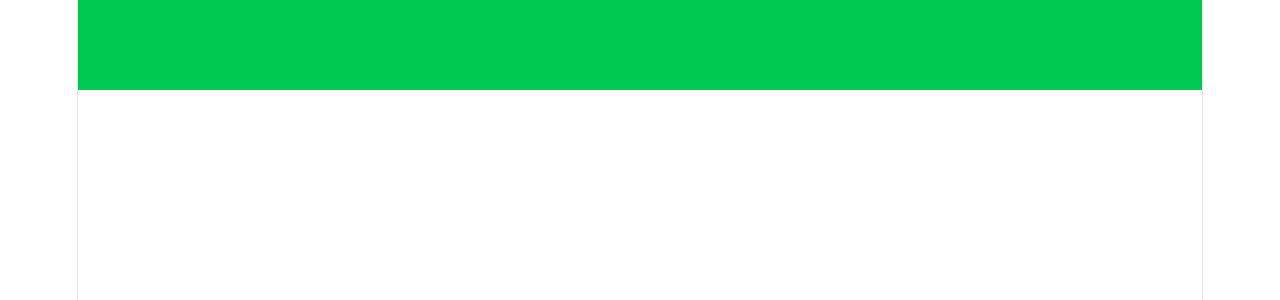
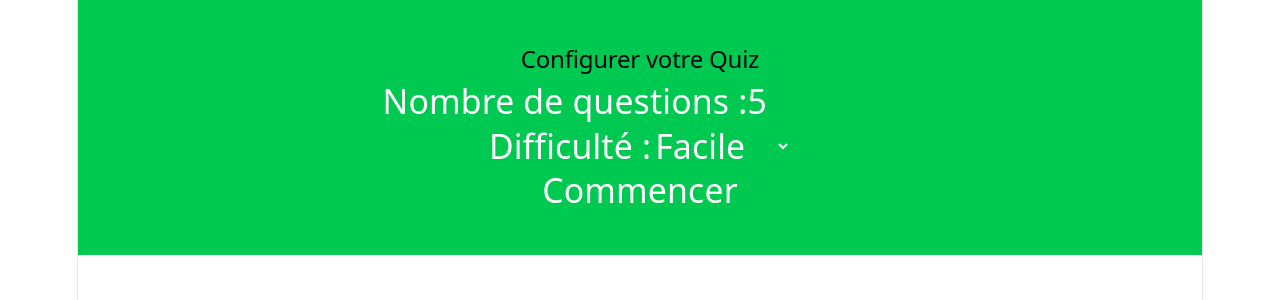
Before and after one commit to fadaldrame97-sys/SportQuiz-Master-Le-D-fi-des-Athl-tes, a React (Vite) app: page / in a window 1280 px wide. Shown: the top 300 px of the page. Built offline with nearby package versions, Linux system fonts and the light colour scheme.

Commit message:
formulaire que lutilisateur choisit

```diff
--- a/src/App.jsx
+++ b/src/App.jsx
@@ -3,13 +3,16 @@ import reactLogo from './assets/react.svg'
 import viteLogo from './assets/vite.svg'
 import heroImg from './assets/hero.png'
 import './App.css'
+import QuizSetupForm from "./composants/setup/quizSetupForm";
 
+const startQuiz = (config) => {
+  console.log("Config choisie :", config);
+};
 function App() {
-  return (
+   return (
     <div className="bg-green-500 text-white p-10 text-3xl">
-
+      <QuizSetupForm onStart={startQuiz} />
     </div>
   );
 }
-
 export default App;
--- a/src/composants/setup/questionCountSelector.jsx
+++ b/src/composants/setup/questionCountSelector.jsx
@@ -0,0 +1,14 @@
+export default function QuestionCountSelector({ value, onChange }) {
+  return (
+    <div>
+      <label>Nombre de questions :</label>
+      <input
+        type="number"
+        min="1"
+        max="20"
+        value={value}
+        onChange={(e) => onChange(Number(e.target.value))}
+      />
+    </div>
+  );
+}
--- a/src/composants/setup/quizSetupForm.jsx
+++ b/src/composants/setup/quizSetupForm.jsx
@@ -0,0 +1,36 @@
+import { useState } from "react";
+import QuestionCountSelector from "./questionCountSelector";
+import Selector from "./selector";
+import StartButton from "./startButton";
+
+export default function QuizSetupForm({ onStart }) {
+  const [questionCount, setQuestionCount] = useState(5);
+  const [difficulty, setDifficulty] = useState("easy");
+
+  const handleStart = (e) => {
+    e.preventDefault();
+
+    onStart({
+      amount: questionCount,
+      difficulty: difficulty,
+    });
+  };
+
+  return (
+    <form onSubmit={handleStart}>
+      <h2>Configurer votre Quiz</h2>
+
+      <QuestionCountSelector
+        value={questionCount}
+        onChange={setQuestionCount}
+      />
+
+      <Selector
+        value={difficulty}
+        onChange={setDifficulty}
+      />
+
+      <StartButton />
+    </form>
+  );
+}
--- a/src/composants/setup/selector.jsx
+++ b/src/composants/setup/selector.jsx
@@ -0,0 +1,12 @@
+export default function Selector({ value, onChange }) {
+  return (
+    <div>
+      <label>Difficulté :</label>
+      <select value={value} onChange={(e) => onChange(e.target.value)}>
+        <option value="easy">Facile</option>
+        <option value="medium">Moyen</option>
+        <option value="hard">Difficile</option>
+      </select>
+    </div>
+  );
+}
--- a/src/composants/setup/startButton.jsx
+++ b/src/composants/setup/startButton.jsx
@@ -0,0 +1,3 @@
+export default function StartButton() {
+  return <button type="submit">Commencer</button>;
+}
```
Also changed, not shown: 1 other file (tests, documents, lock files or other folders).
